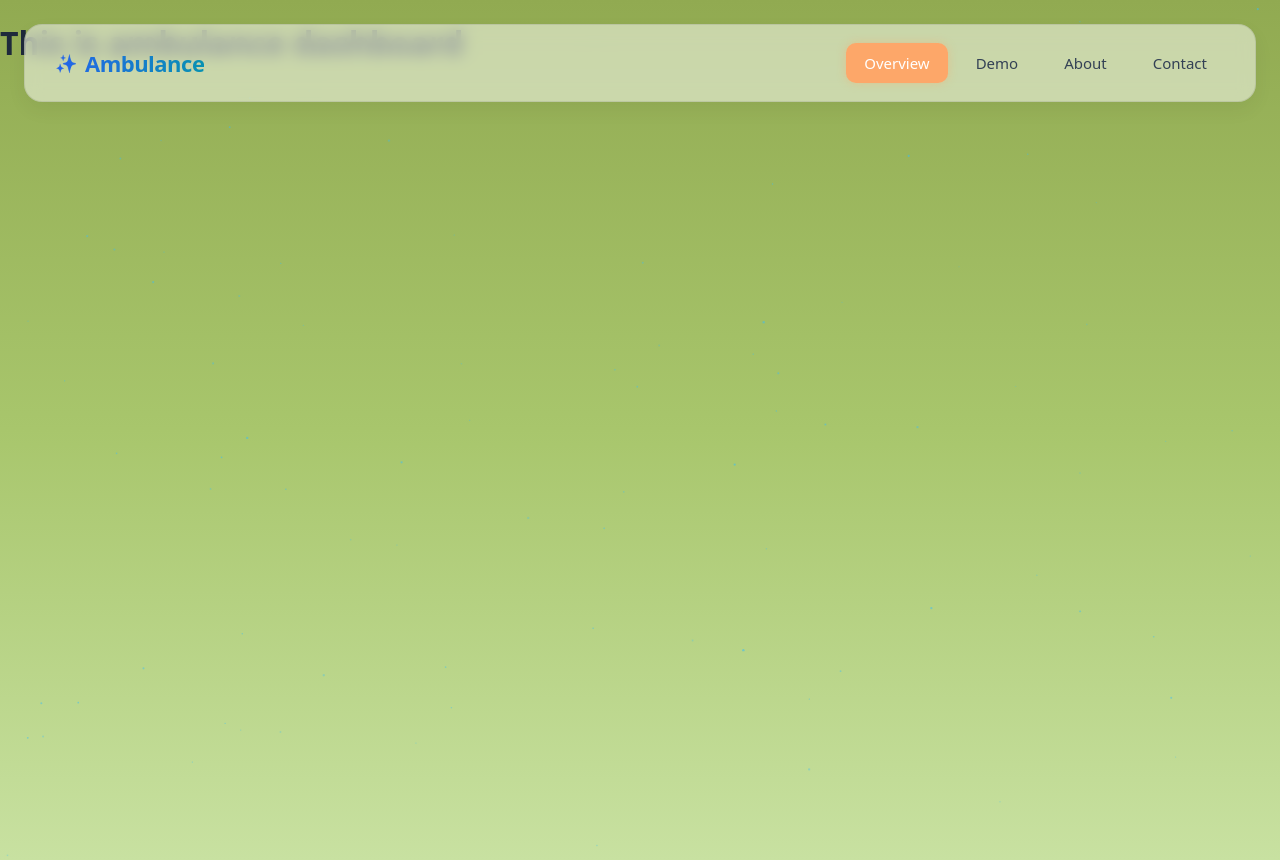
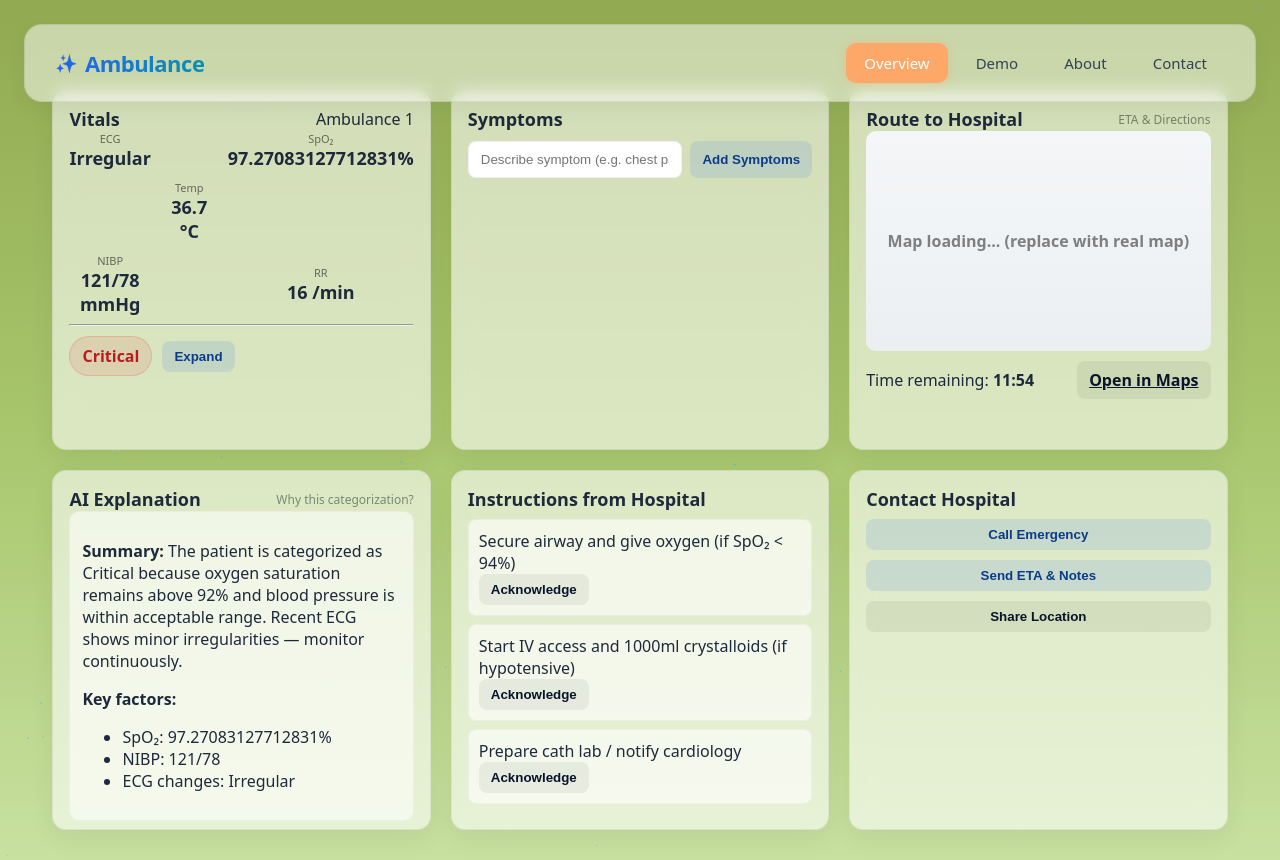
Before and after one commit to Samyuckkk/CyberHackathon, a Django app: page /ambulance-dashboard/ in a window 1280 px wide. Run offline with Django 5.2, Linux system fonts and the light colour scheme; a user stored in the database is signed in.

Commit message:
ambulance dashboard needs update

```diff
--- /dev/null
+++ b/ambulance/static/css/ambulance_dash.css
@@ -0,0 +1,77 @@
+/* base layout */
+.dashboard-full {
+  padding: 90px 28px; /* leave room for navbar */
+}
+.dash-full-block {
+  width: 100%;
+  height: calc(100vh - 120px);
+  display: flex;
+  align-items: center;
+  justify-content: center;
+}
+
+.grid-3x2 {
+  width: min(1180px, 96%);
+  height: 100%;
+  display: grid;
+  grid-template-columns: repeat(3, 1fr);
+  grid-template-rows: repeat(2, 1fr);
+  gap: 20px;
+}
+
+.cell {
+  background: rgba(255,255,255,0.58);
+  backdrop-filter: blur(12px);
+  -webkit-backdrop-filter: blur(12px);
+  border-radius: 14px;
+  border: 1px solid rgba(24,24,24,0.06);
+  padding: 16px;
+  box-shadow: 0 10px 26px rgba(8,12,20,0.06);
+  overflow: auto;
+  position: relative;
+}
+
+.card-header { display:flex; align-items:center; justify-content:space-between; gap:12px; }
+.card-header h2 { margin:0; font-size:18px; }
+.small-muted { color: rgba(12,12,12,0.45); font-size:12px; }
+
+/* reuse vitals styles from hospital dash with slight size changes */
+.vitals-grid { display:grid; grid-template-columns: repeat(3,1fr); grid-template-rows: repeat(3, auto); gap:10px 12px; align-items:center; justify-items:center; }
+.v-ekg  { grid-column: 1; grid-row: 1; }
+.v-spo2 { grid-column: 3; grid-row: 1; }
+.v-nibp { grid-column: 1; grid-row: 3; }
+.v-rr   { grid-column: 3; grid-row: 3; }
+.v-temp { grid-column: 2; grid-row: 2; }
+.vital{ text-align:center; }
+.vital .label { font-size:11px; color: rgba(24,24,24,0.6); }
+.vital .value { font-weight:800; font-size:18px; }
+
+.status-row { display:flex; align-items:center; gap:10px; margin-top:10px; }
+.status { padding:8px 12px; border-radius:999px; font-weight:700; }
+.status.critical { background: rgba(239,68,68,0.12); color:#b91c1c; border:1px solid rgba(239,68,68,0.2); }
+.status.noncritical { background: rgba(16,185,129,0.12); color:#047857; border:1px solid rgba(16,185,129,0.2); }
+
+/* symptom UI */
+.symptom-input-row { display:flex; gap:8px; margin-top:10px; }
+.symptom-input-row input{ flex:1; padding:10px 12px; border-radius:8px; border:1px solid rgba(24,24,24,0.06); }
+.symptom-list { margin-top:12px; display:flex; flex-direction:column; gap:8px; }
+.symptom-pill{ display:flex; align-items:center; justify-content:space-between; padding:8px 10px; border-radius:12px; background: rgba(255,255,255,0.6); border:1px solid rgba(24,24,24,0.04); }
+.symptom-pill .remove{ background:none; border:none; font-weight:700; cursor:pointer; }
+
+/* map area */
+.map-area { height: 220px; border-radius:10px; overflow:hidden; background: linear-gradient(180deg, rgba(244,246,248,1), rgba(236,239,241,1)); display:flex; align-items:center; justify-content:center; }
+.map-placeholder{ color: rgba(12,12,12,0.5); font-weight:600; }
+.eta-row{ display:flex; align-items:center; justify-content:space-between; margin-top:10px; }
+
+/* ai, instructions, contact styling */
+.ai-section { background: rgba(255,255,255,0.56); padding:12px; border-radius:10px; border:1px solid rgba(24,24,24,0.04); }
+.require-list { margin-top:8px; display:flex; flex-direction:column; gap:8px; }
+.require-item{ padding:10px; border-radius:8px; background:rgba(255,255,255,0.6); border:1px solid rgba(24,24,24,0.04); }
+.contact-list{ display:flex; flex-direction:column; gap:10px; margin-top:8px; }
+.assign-btn, .page-btn{ padding:8px 12px; border-radius:8px; border:none; cursor:pointer; font-weight:700; }
+.assign-btn{ background: rgba(37,99,235,0.12); color:#0b3b88; }
+.page-btn{ background: rgba(10,10,10,0.06); color:#08142a; }
+
+/* responsive */
+@media (max-width: 1024px) { .grid-3x2 { grid-template-columns: repeat(2,1fr); grid-template-rows: repeat(3,1fr); } }
+@media (max-width: 720px) { .grid-3x2 { grid-template-columns: 1fr; grid-template-rows: repeat(6, auto); height: auto; } .dash-full-block{ align-items:flex-start; padding-top:40px; } }
--- /dev/null
+++ b/ambulance/static/js/ambulance_dash.js
@@ -0,0 +1,110 @@
+(function(){
+  // Vitals simulation
+  const ecgEl = document.getElementById('ecg');
+  const spo2El = document.getElementById('spo2');
+  const nibpEl = document.getElementById('nibp');
+  const rrEl = document.getElementById('rr');
+  const tempEl = document.getElementById('temp');
+  const statusEl = document.getElementById('vitalStatus');
+  const aiCategoryEl = document.getElementById('aiCategory');
+  const ai_spo2 = document.getElementById('ai_spo2');
+  const ai_nibp = document.getElementById('ai_nibp');
+  const ai_ecg = document.getElementById('ai_ecg');
+
+  function randBetween(min,max){ return Math.round((Math.random()*(max-min))+min); }
+
+  // start with realistic baseline
+  let vitals = {
+    ecg: 'Normal',
+    spo2: 97,
+    nibp_sys: 120,
+    nibp_dia: 78,
+    rr: 16,
+    temp: 36.8
+  };
+
+  function updateVitals(){
+    // small random drift
+    vitals.spo2 = Math.max(80, Math.min(100, vitals.spo2 + (Math.random()*2-1)));
+    vitals.nibp_sys = Math.max(80, Math.min(160, vitals.nibp_sys + Math.round(Math.random()*3-2)));
+    vitals.nibp_dia = Math.max(50, Math.min(110, vitals.nibp_dia + Math.round(Math.random()*3-2)));
+    vitals.rr = Math.max(8, Math.min(30, Math.round(vitals.rr + (Math.random()*2-1))));
+    vitals.temp = Math.round((vitals.temp + (Math.random()*0.18-0.09))*10)/10;
+
+    // occasionally flip ECG
+    if(Math.random() < 0.06) vitals.ecg = (vitals.ecg === 'Normal') ? 'Irregular' : 'Normal';
+
+    // push to DOM
+    ecgEl.textContent = vitals.ecg;
+    spo2El.textContent = vitals.spo2 + '%';
+    nibpEl.textContent = vitals.nibp_sys + '/' + vitals.nibp_dia + ' mmHg';
+    rrEl.textContent = vitals.rr + ' /min';
+    tempEl.textContent = vitals.temp + ' °C';
+
+    // AI field mirrors
+    ai_spo2.textContent = vitals.spo2 + '%';
+    ai_nibp.textContent = vitals.nibp_sys + '/' + vitals.nibp_dia;
+    ai_ecg.textContent = vitals.ecg;
+
+    // decide status
+    let critical = (vitals.spo2 < 92) || (vitals.nibp_sys < 90) || (vitals.nibp_sys > 150) || vitals.ecg === 'Irregular';
+    if(critical){
+      statusEl.classList.remove('noncritical'); statusEl.classList.add('critical'); statusEl.textContent = 'Critical'; aiCategoryEl.textContent = 'Critical';
+    } else {
+      statusEl.classList.remove('critical'); statusEl.classList.add('noncritical'); statusEl.textContent = 'Stable'; aiCategoryEl.textContent = 'Stable';
+    }
+  }
+
+  // run updates every 1.5s
+  updateVitals();
+  setInterval(updateVitals, 1500);
+
+  // Symptoms add/remove logic
+  const symptomInput = document.getElementById('symptomInput');
+  const addSymptomBtn = document.getElementById('addSymptomBtn');
+  const symptomList = document.getElementById('symptomList');
+
+  function createSymptomPill(text){
+    const pill = document.createElement('div');
+    pill.className = 'symptom-pill';
+    pill.innerHTML = `<div class="symptom-text">${text}</div><button class="remove">✕</button>`;
+    pill.querySelector('.remove').addEventListener('click', ()=> pill.remove());
+    return pill;
+  }
+
+  addSymptomBtn.addEventListener('click', ()=>{
+    const txt = symptomInput.value && symptomInput.value.trim();
+    if(!txt) return;
+    const p = createSymptomPill(txt);
+    symptomList.prepend(p);
+    symptomInput.value = '';
+  });
+
+  symptomInput.addEventListener('keydown', (e)=>{ if(e.key === 'Enter') addSymptomBtn.click(); });
+
+  // ETA simulation: start at 12 minutes and decrease
+  let etaSeconds = 12*60; // 12 minutes
+  const etaEl = document.getElementById('eta');
+  function formatMMSS(s){ const m = Math.floor(s/60); const r = s%60; return `${String(m).padStart(2,'0')}:${String(r).padStart(2,'0')}`; }
+  etaEl.textContent = formatMMSS(etaSeconds);
+  setInterval(()=>{
+    if(etaSeconds>0) etaSeconds--; etaEl.textContent = formatMMSS(etaSeconds);
+  },1000);
+
+  // Open maps link (example center coords) - replace with real ambulance/hospital coords
+  const openMapsLink = document.getElementById('openMapsLink');
+  const hospitalLat = 18.5204; const hospitalLng = 73.8567; // Pune fallback
+  const ambulanceLat = 18.507; const ambulanceLng = 73.851; // simulated
+  openMapsLink.href = `https://www.google.com/maps/dir/?api=1&origin=${ambulanceLat},${ambulanceLng}&destination=${hospitalLat},${hospitalLng}&travelmode=driving`;
+
+  // Contact buttons (dummy actions)
+  document.getElementById('callER').addEventListener('click', ()=> alert('Calling Emergency: +91-xxxxxxxxxx'));
+  document.getElementById('msgTT').addEventListener('click', ()=> alert('ETA and notes sent to hospital.'));
+  document.getElementById('shareLoc').addEventListener('click', ()=> alert('Location shared with hospital.'));
+
+  // Expand button placeholder - you could wire this to open a modal similar to hospital dash expand
+  document.getElementById('openExpand').addEventListener('click', ()=>{
+    document.querySelector('.dash-full-block').classList.toggle('expanded');
+  });
+
+})();
--- a/ambulance/templates/ambulance_dash.html
+++ b/ambulance/templates/ambulance_dash.html
@@ -1,10 +1,107 @@
+<!-- ambulance_dash.html -->
 {% extends "base.html" %}
-
-{% block title %} Hospital Dashboard {% endblock  %}
-
+{% load static %}
+{% block title %}Ambulance Dashboard{% endblock %}
 
 {% block content %}
+<link href="{% static 'css/ambulance_dash.css' %}" rel="stylesheet">
 
-    <h1> This is ambulance dashboard </h1>
+<main class="dashboard-full" aria-label="Ambulance Dashboard">
+  <section class="dash-full-block">
+    <div class="grid-3x2">
+      <!-- PART 1: Vitals (top-left) -->
+      <div class="cell vitals-card" id="vitalsCard">
+        <div class="card-header">
+          <h2>Vitals</h2>
+          <span class="block-tag">Ambulance 1</span>
+        </div>
+        <div class="vitals-grid">
+          <div class="vital v-ekg"><div class="label">ECG</div><div class="value" id="ecg">--</div></div>
+          <div class="vital v-spo2"><div class="label">SpO₂</div><div class="value" id="spo2">--</div></div>
+          <div class="vital v-nibp"><div class="label">NIBP</div><div class="value" id="nibp">--</div></div>
+          <div class="vital v-rr"><div class="label">RR</div><div class="value" id="rr">--</div></div>
+          <div class="vital v-temp"><div class="label">Temp</div><div class="value" id="temp">--</div></div>
+        </div>
+        <hr class="divider" />
+        <div class="status-row">
+          <span id="vitalStatus" class="status noncritical">Stable</span>
+          <button class="assign-btn" id="openExpand">Expand</button>
+        </div>
+      </div>
 
-{% endblock  %}
+      <!-- PART 2: Add Symptoms (top-middle) -->
+      <div class="cell symptoms-card">
+        <div class="card-header">
+          <h2>Symptoms</h2>
+        </div>
+        <div class="symptom-input-row">
+          <input id="symptomInput" type="text" placeholder="Describe symptom (e.g. chest pain)" />
+          <button id="addSymptomBtn" class="assign-btn">Add Symptoms</button>
+        </div>
+        <div id="symptomList" class="symptom-list"></div>
+      </div>
+
+      <!-- PART 3: Map & ETA (top-right) -->
+      <div class="cell map-card">
+        <div class="card-header">
+          <h2>Route to Hospital</h2>
+          <span class="small-muted">ETA & Directions</span>
+        </div>
+        <div class="map-area" id="mapArea">
+          <!-- Placeholder map. In production, replace with Leaflet/Google Maps embed. -->
+          <div class="map-placeholder">Map loading... (replace with real map)</div>
+        </div>
+        <div class="eta-row">
+          <div class="eta">Time remaining: <strong id="eta">12:00</strong></div>
+          <a id="openMapsLink" class="page-btn" target="_blank" rel="noopener">Open in Maps</a>
+        </div>
+      </div>
+
+      <!-- PART 4: AI Explanation (bottom-left) -->
+      <div class="cell ai-card">
+        <div class="card-header">
+          <h2>AI Explanation</h2>
+          <span class="small-muted">Why this categorization?</span>
+        </div>
+        <div class="ai-section" id="aiExplanation">
+          <!-- Dummy content; replace with backend AI summary if available -->
+          <p><strong>Summary:</strong> The patient is categorized as <span id="aiCategory">Stable</span> because oxygen saturation remains above 92% and blood pressure is within acceptable range. Recent ECG shows minor irregularities — monitor continuously.</p>
+          <p><strong>Key factors:</strong></p>
+          <ul>
+            <li>SpO₂: <span id="ai_spo2">--</span></li>
+            <li>NIBP: <span id="ai_nibp">--</span></li>
+            <li>ECG changes: <span id="ai_ecg">--</span></li>
+          </ul>
+        </div>
+      </div>
+
+      <!-- PART 5: Instructions from Hospital (bottom-middle) -->
+      <div class="cell instructions-card">
+        <div class="card-header">
+          <h2>Instructions from Hospital</h2>
+        </div>
+        <div class="require-list">
+          <div class="require-item">Secure airway and give oxygen (if SpO₂ < 94%)<div class="actions"><button class="page-btn">Acknowledge</button></div></div>
+          <div class="require-item">Start IV access and 1000ml crystalloids (if hypotensive)<div class="actions"><button class="page-btn">Acknowledge</button></div></div>
+          <div class="require-item">Prepare cath lab / notify cardiology<div class="actions"><button class="page-btn">Acknowledge</button></div></div>
+        </div>
+      </div>
+
+      <!-- PART 6: Contact Options (bottom-right) -->
+      <div class="cell contact-card">
+        <div class="card-header">
+          <h2>Contact Hospital</h2>
+        </div>
+        <div class="contact-list">
+          <button class="assign-btn" id="callER">Call Emergency</button>
+          <button class="assign-btn" id="msgTT">Send ETA & Notes</button>
+          <button class="page-btn" id="shareLoc">Share Location</button>
+        </div>
+      </div>
+
+    </div> <!-- grid-3x2 -->
+  </section>
+</main>
+
+<script src="{% static 'js/ambulance_dash.js' %}"></script>
+{% endblock %}
```
Also changed, not shown: ambulance/db.sqlite3, ambulance/static/js/hospital_dash.js (deleted).
